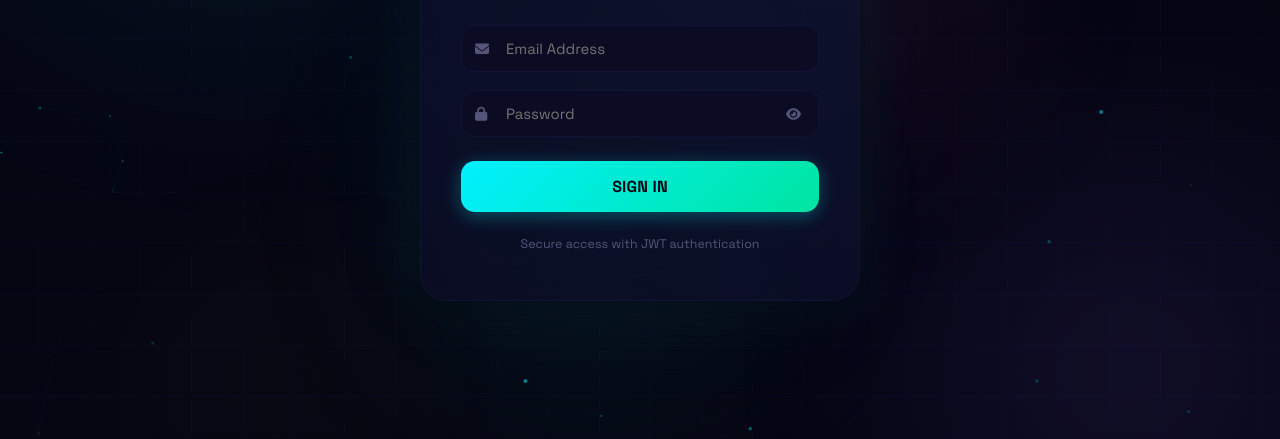
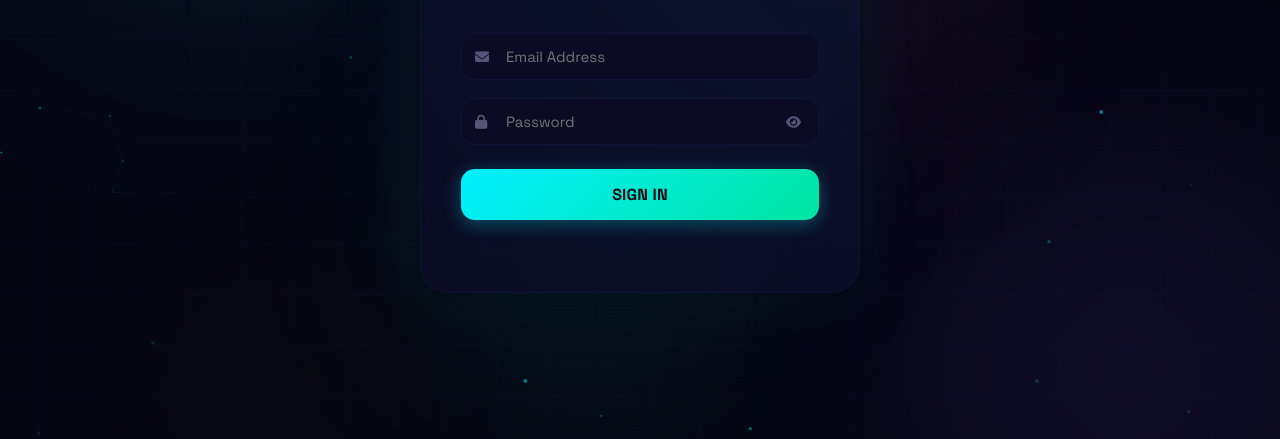
Before and after one commit to prkrishna-star/sams, a website: page public/index.html in a window 1280 px wide. Shown: the part 361-800 px from the top of the page. Drawn offline with Linux system fonts and the light colour scheme.

Commit message:
Remove JWT authentication message from footer
Removed the JWT authentication message from the login footer.

```diff
--- a/public/index.html
+++ b/public/index.html
@@ -85,7 +85,7 @@
                     </button>
                 </form>
                 <div class="login-footer">
-                    <p>Secure access with JWT authentication</p>
+                    <p></p>
                 </div>
             </div>
         </div>
```
